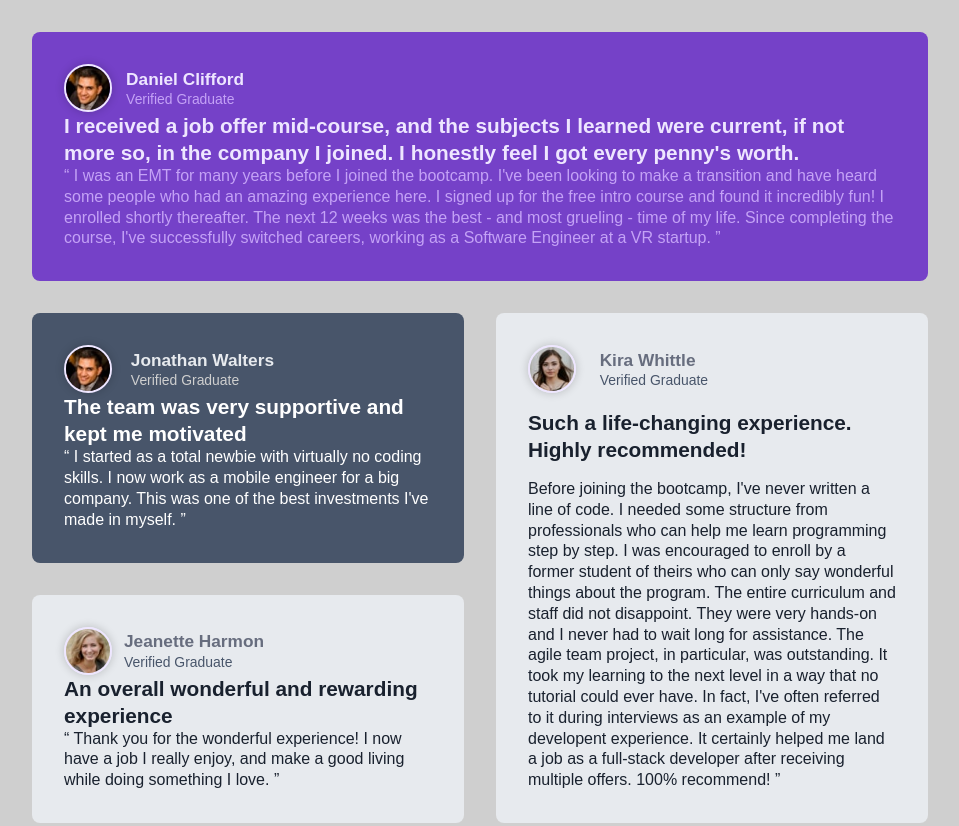
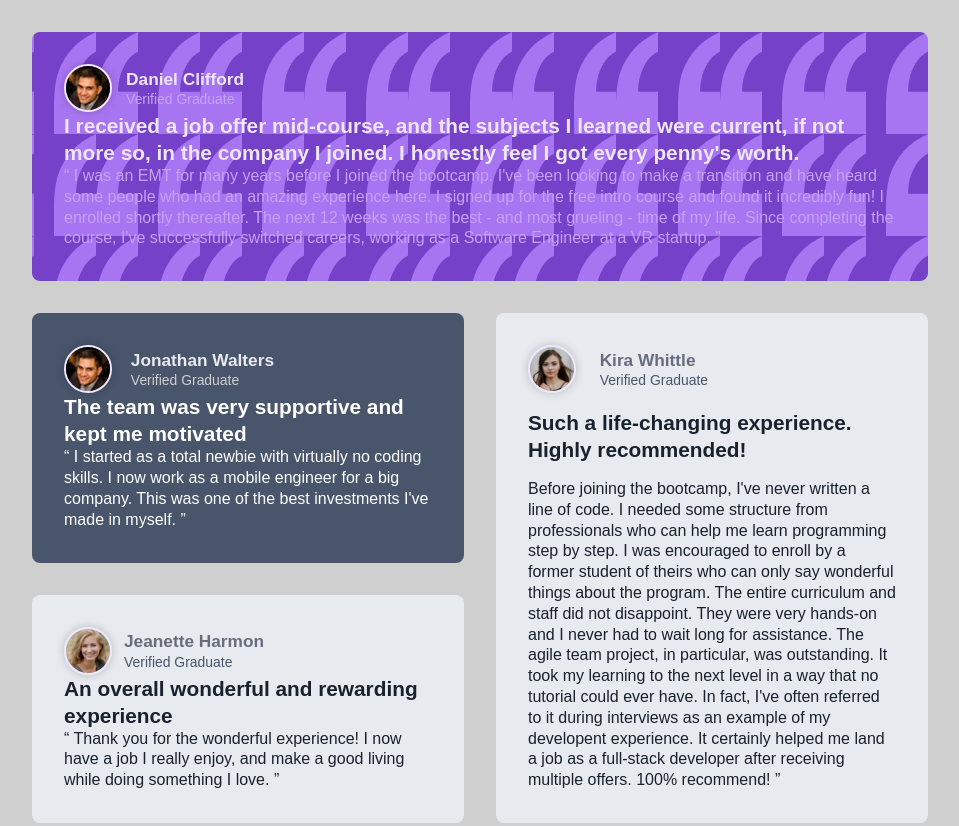
Before and after one commit to ibrahimkodehode-png/grid-section, a plain HTML site: page index.html in a window 1280 px wide. Shown: the top 826 px of the page, without its empty margins (160-1119 px from the left). Drawn offline with Linux system fonts and the light colour scheme.

```diff
--- a/style.css
+++ b/style.css
@@ -51,6 +51,8 @@ body {
   background-color: hsl(263, 55%, 52%);
   justify-content: start;
   justify-content: space-between;
+  background-image: url("../images/bg-pattern-quotation.svg");
+  background-position: right top;
 }
 
 .profile-container {
```
